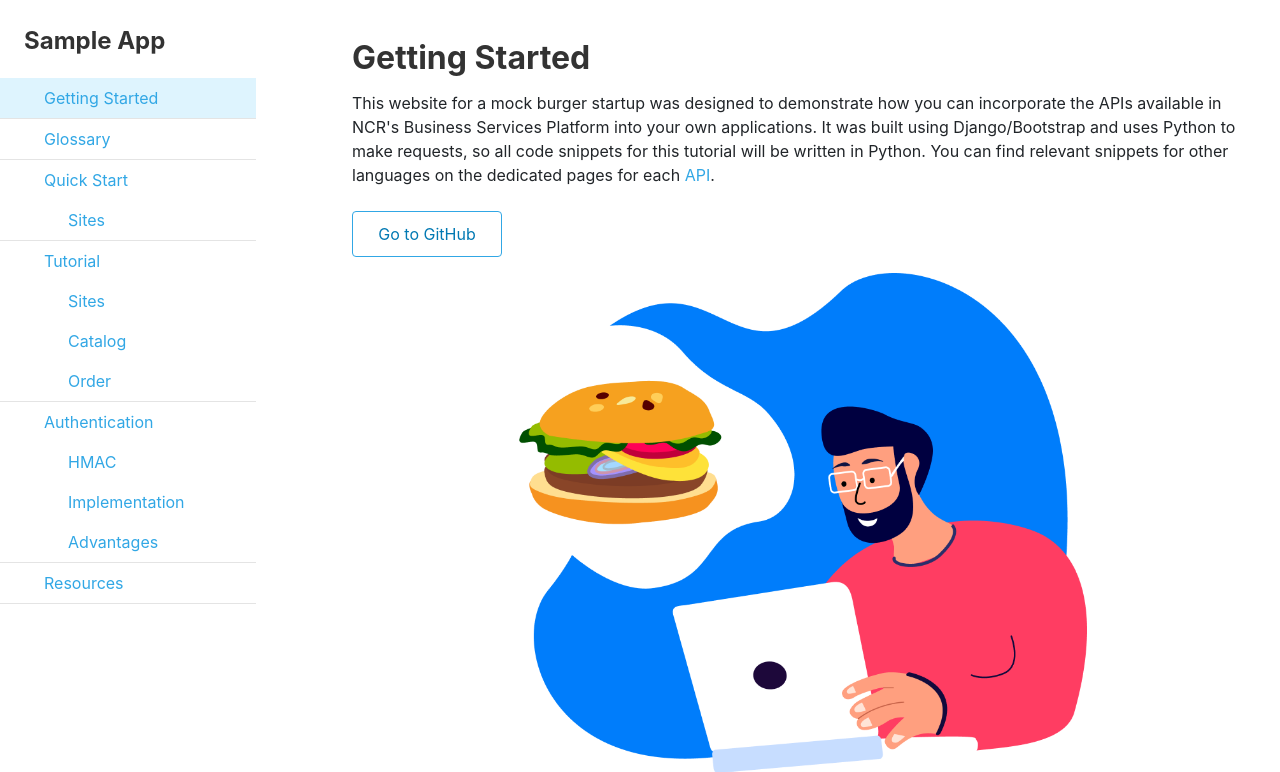
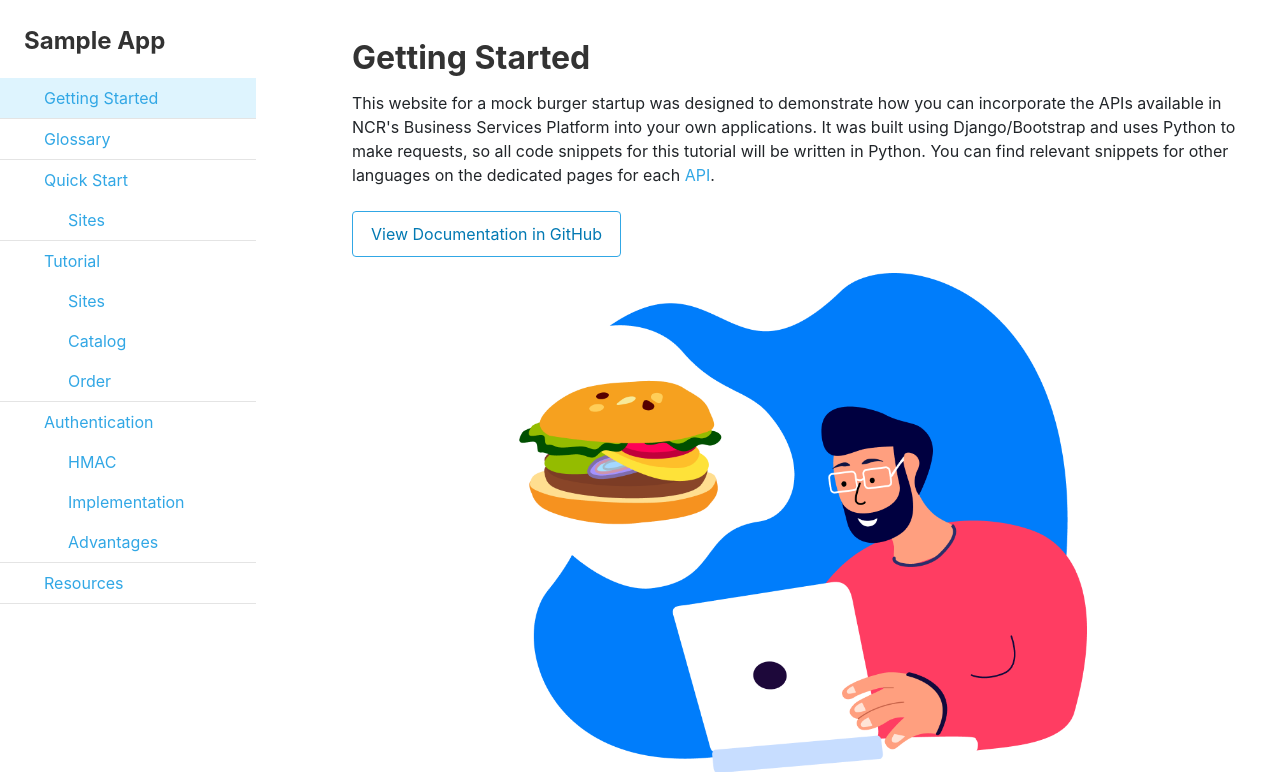
Before and after one commit to TransactionTree/sample-app-burgers, a Django app: page /burger/about in a window 1280 px wide. Shown: the part 82-854 px from the top of the page. Run offline with Django 3.2, Linux system fonts and the light colour scheme; parts of the project's set-up code (start-up, migrations or seed data) failed here and were passed over; some libraries are stand-ins or nearby versions.

Commit message:
Update about.html
Updated first GitHub button text to match the other instance for consistency.

```diff
--- a/code/templates/about.html
+++ b/code/templates/about.html
@@ -53,7 +53,7 @@
                 <h2 class="section-header">Getting Started</h2>
                 <p>This website for a mock burger startup was designed to demonstrate how you can incorporate the APIs available in NCR's Business Services Platform into your own applications. It was built using Django/Bootstrap and uses Python to make requests, so all code snippets for this tutorial will be written in Python. You can find relevant snippets for other languages on the dedicated pages for each <a href="https://developer.ncr.com/portals/dev-portal/api-explorer">API</a>.
                 </p>
-                <input type=button class="btn-about-link" onClick="parent.open('https://github.com/NCR-Corporation/sample-app-burgers')" value="Go to GitHub">
+                <input type=button class="btn-about-link" onClick="parent.open('https://github.com/NCR-Corporation/sample-app-burgers')" value="View Documentation in GitHub">
                 <img src="{% static 'images/getting-started2x.png' %}" alt="Getting Started" class="about-image" height="500rem">
                 <div class="nav-btn-container-tight">
                     <input type=button class="btn-about-secondary" onclick="onClickNavButton('li-glossary', 'Glossary')" value="Up Next: Glossary">
```
